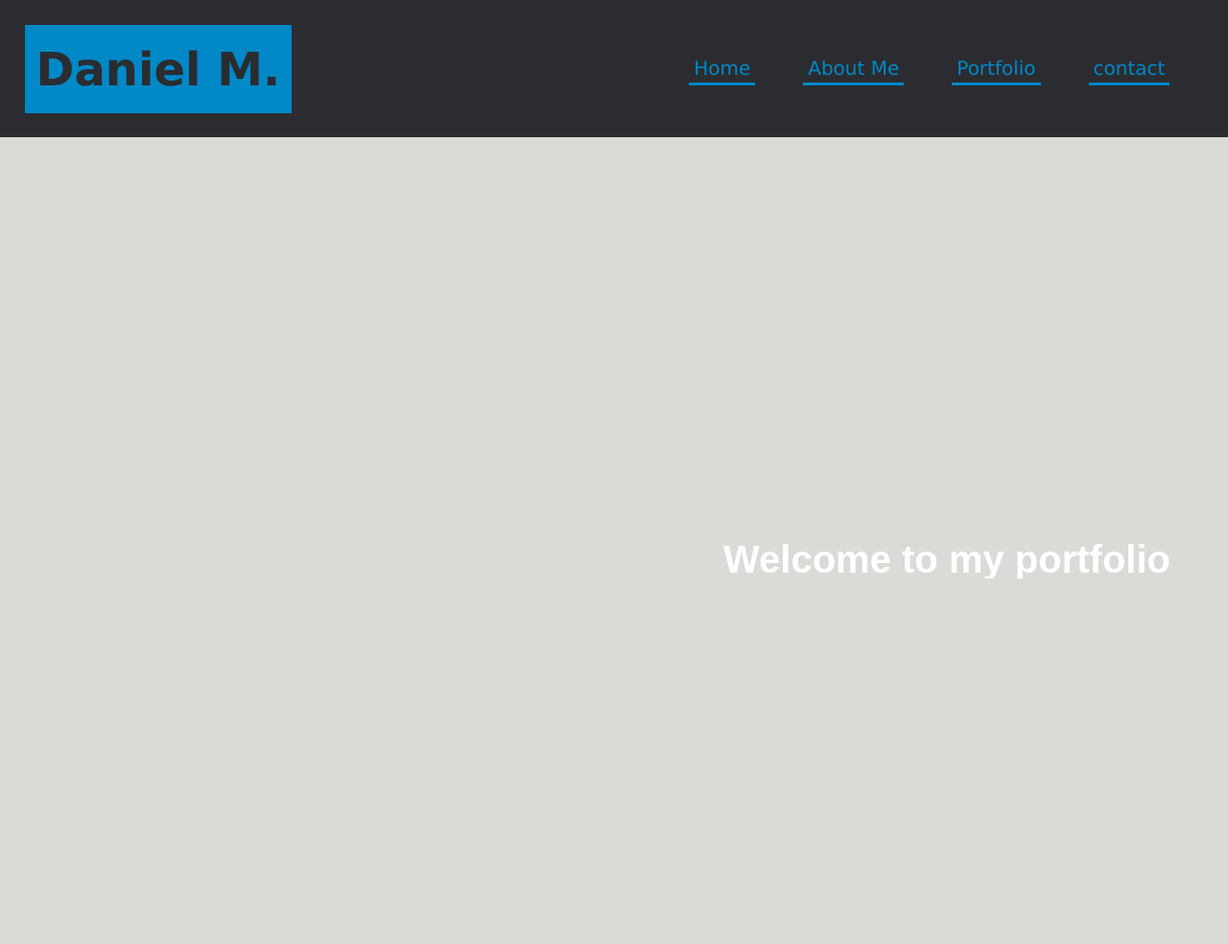
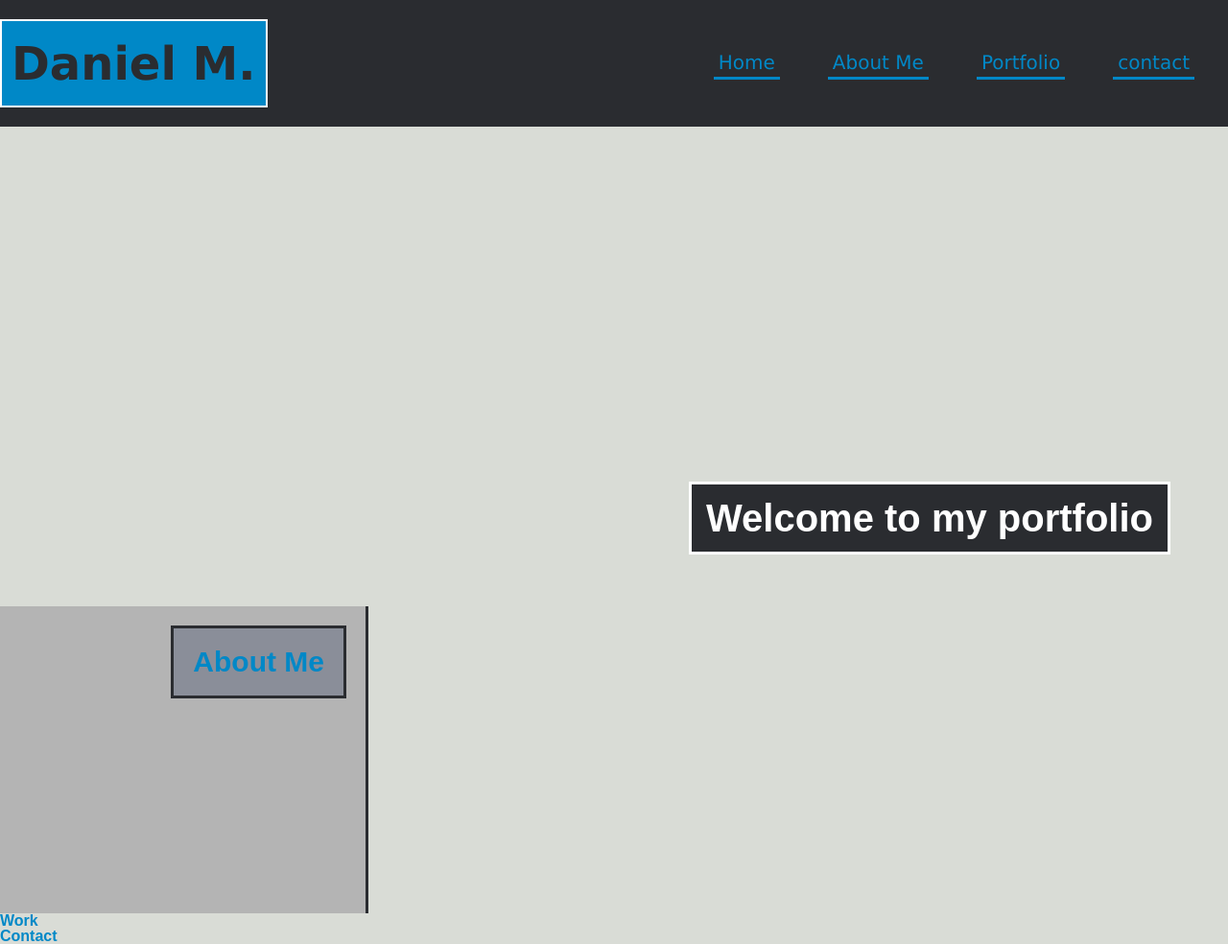
Before and after one commit to Staroyee/Daniel-Portfolio, a plain HTML site: page index.html in a window 1280 px wide. Shown: the whole page at 96% size. Before the commit the page ends 800 px from the top, so only its background shows below. Drawn offline with Linux system fonts and the light colour scheme.

Commit message:
Added code to HTML and CSS files for header, hero, and aside sections

```diff
--- a/assets/css/style.css
+++ b/assets/css/style.css
@@ -6,22 +6,25 @@
 
 body {
     background-color: #d9dcd6;
+    height: auto;
 }
 
 .header {
+    position: relative;
     margin: auto;
-    padding: 2%;
+    padding-top: 20px;
+    padding-bottom: 20px;
     font-family:'Lucida Sans', 'Lucida Sans Regular', 'Lucida Grande', 'Lucida Sans Unicode', Geneva, Verdana, sans-serif;
-    background-color:rgb(42, 44, 48);
+    background-color: rgb(42, 44, 48);
     color: rgb(42, 44, 48);
 }
 
 .name {
+    margin-right:;
     padding: 20px 10px;
-    border: 2px solid #0088c7;
+    border: 2px solid #ffffff;
     background-color: #0088c7;
     display: flex;
-
 }
 
 .header h1 {
@@ -30,7 +33,7 @@ body {
 }
 
 
-.header section {
+.header nav {
     padding: 15px;
     margin-right: 20px;
     float: right;
@@ -38,19 +41,19 @@ body {
     font-size: 20px;
 }
 
-.header section ul {
+.header nav ul {
     list-style-type: none;
     float: right;
     display: flex;
     flex-direction: row;
 }
 
-.header section ul li {
+.header nav ul li {
     display: inline-flex;
     margin: 15px 0px 25px 50px;
 }
 
-.links {
+.header-decoration {
     text-decoration: none;
     border-bottom: 3px solid;
     padding: 5px;
@@ -68,15 +71,47 @@ body {
 }
 
 .container {
-    position: relative;
-    margin-top: 420px;
+    float: right;
+    margin-top: 370px;
     margin-right: 60px;
     overflow: hidden;
     text-align: right;
     color: white;
     font-weight: 700;
+    background-color: rgb(42, 44, 48);
 }
 
 .container h2 {
-   font-size: 40px;
+    font-size: 40px;
+    border: 3px solid #fff;
+    padding: 15px;
 }
+
+.aside-decoration {
+    text-decoration: none;
+    color: #0088c7
+}
+
+main {
+    width: 100%;
+    height: 40vh;
+}
+
+main aside {
+    display: flex 1;
+    background-color: rgb(180, 180, 180);
+    height: 40vh;
+    width: 30%;
+    float: left;
+    border-right: 3px solid rgb(42, 44, 48);
+
+}
+
+aside h3 {
+    margin: 20px;
+    float: right;
+    padding: 20px;
+    font-size: 30px;
+    border: 3px solid rgb(42, 44, 48);
+    background-color: rgb(138, 142, 153);
+}
--- a/index.html
+++ b/index.html
@@ -10,29 +10,43 @@
 <body>
     <header class="header">
         <h1 class="name">Daniel M.</h1>
-        <section>
+        <nav>
             <ul>
                 <li>
-                    <a class="links" href="home">Home</a>
+                    <a class="header-decoration" href="home">Home</a>
                 </li>
                  <li>
-                    <a class="links" href="about-me">About Me</a>
+                    <a class="header-decoration" href="about-me">About Me</a>
                 </li>
                 <li>
-                    <a class="links"  href="#portfolio">Portfolio</a>
+                    <a class="header-decoration"  href="#portfolio">Portfolio</a>
                 </li>
                 <li>
-                    <a class="links"  href="contact">contact</a>
+                    <a class="header-decoration"  href="contact">contact</a>
                 </li>
             </ul>
-        </section>
+        </nav>
     </header>
 <section class="hero-image">
-    <section class="container">
+    <div class="container">
         <h2>Welcome to my portfolio</h2>
-    </section>
+    </div>
 </section>
+<main>
+    <aside>
+        <h3><a class ="aside-decoration" href="#about-me">About Me</a></h3>
+    </aside>
+    <p></p>
+</main>
 <section>
+    <aside>
+        <h4><a class ="aside-decoration" href="#work">Work</a></h4>
+    </aside>
+</section>
+    <aside>
+        <h5><a class ="aside-decoration" href="#contract">Contact</a></h5>
+    </aside>
+</main>
     <h2></h2>
 </section>
 </body>
```
